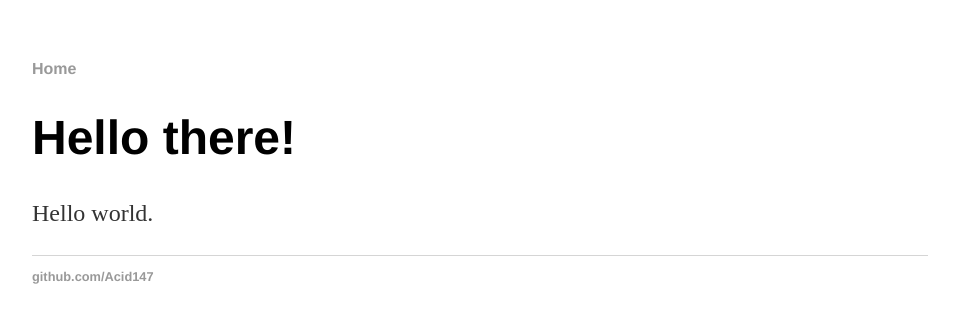
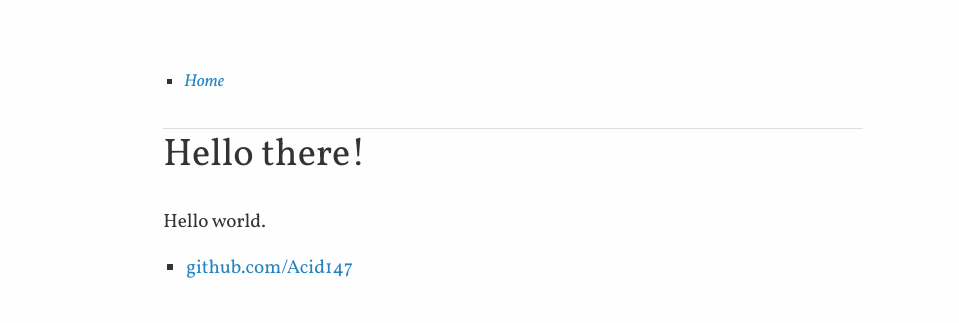
Before and after one commit to vulpivia/vulpivia.github.io, a Jekyll site: the page built from index.md, in a window 1280 px wide. Shown: the top 323 px of the page, without its empty margins (160-1119 px from the left). Built offline with Jekyll 4.4.1, drawn with Linux system fonts in a browser that asks for light colours; our own code applies the rules of GitHub Pages for plain Markdown files.

Commit message:
Changed stylesheet

```diff
--- a/css/main.css
+++ b/css/main.css
@@ -1,43 +1,142 @@
+@import url(http://fonts.googleapis.com/css?family=Vollkorn:400,400italic,700,700italic&subset=latin);
+
+html, body {
+        padding:1em;
+        margin:auto;
+        max-width:42em;
+        background:#fefefe;
+	}
 body {
-    margin: 60px auto;
-    width: 70%;
+	font: 1.3em "Vollkorn", Palatino, Times;
+	color: #333;
+	line-height: 1.4;
+	text-align: justify;
 	}
-nav ul, footer ul {
-    font-family:'Helvetica', 'Arial', 'Sans-Serif';
-    padding: 0px;
-    list-style: none;
-    font-weight: bold;
+header, nav, article, footer {
+	width: 700px;
+	margin:0 auto;
 	}
-nav ul li, footer ul li {
-    display: inline;
-    margin-right: 20px;
+article {
+	margin-top: 4em;
+	margin-bottom: 4em;
+	min-height: 400px;
+	}
+footer {
+	margin-bottom:50px;
+	}
+video {
+	margin: 2em 0;
+	border:1px solid #ddd;
+	}
+
+nav {
+	font-size: .9em;
+	font-style: italic;
+	border-bottom: 1px solid #ddd;
+	padding: 1em 0;
+	}
+nav p {
+	margin: 0;
+	}
+
+/* Typography
+-------------------------------------------------------- */
+
+h1 {
+	margin-top: 0;
+	font-weight: normal;
+	}
+h2 {
+	font-weight: normal;
+	}
+h3 {
+	font-weight: normal;
+	font-style: italic;
+	margin-top:3em;
+	}
+p {
+	margin-top:0;
+	-webkit-hypens:auto;
+	-moz-hypens:auto;
+	hyphens:auto;
+	}
+ul {
+	list-style: square;
+	padding-left:1.2em;
+	}
+ol {
+	padding-left:1.2em;
+	}
+blockquote {
+	margin-left: 1em;
+	padding-left: 1em;
+	border-left: 1px solid #ddd;
+	}
+code {
+	font-family: "Consolas", "Menlo", "Monaco", monospace, serif;
+	font-size: .9em;
+	background: white;
 	}
 a {
+	color: #2484c1;
 	text-decoration: none;
-    color: #999;
 	}
 a:hover {
 	text-decoration: underline;
 	}
-h1 {
-    font-size: 3em;
-    font-family:'Helvetica', 'Arial', 'Sans-Serif';
+a img {
+	border:none;
 	}
-p {
-    font-size: 1.5em;
-    line-height: 1.4em;
+h1 a, h1 a:hover {
 	color: #333;
+	text-decoration: none;
 	}
-footer {
-    border-top: 1px solid #d5d5d5;
-    font-size: .8em;
+hr {
+	color : #ddd;
+	height : 1px;
+	margin: 2em 0;
+	border-top : solid 1px #ddd;
+	border-bottom : none;
+	border-left: 0;
+	border-right: 0;
+	}
+p#heart{
+	font-size: 2em;
+	line-height: 1;
+	text-align: center;
+	color: #ccc;
+	}
+.red {
+	color:#B50000;
 	}
 
-ul.posts {
-    margin: 20px auto 40px;
-    font-size: 1.5em;
+/* Home Page
+--------------------------- */
+
+body#index li {
+	margin-bottom: 1em;
 	}
 
-ul.posts li {
-    list-style: none;
+
+/* iPad
+-------------------------------------------------------- */
+@media only screen and (max-device-width: 1024px) {
+body {
+	font-size: 120%;
+	line-height: 1.4;
 	}
+} /* @iPad */
+
+/* iPhone
+-------------------------------------------------------- */
+@media only screen and (max-device-width: 480px) {
+body {
+	text-align: left;
+	}
+article, footer {
+	width: auto;
+	}
+article {
+	padding: 0 10px;
+	}
+} /* @iPhone */
```
Lines whose indentation alone changed are shown as unchanged.
